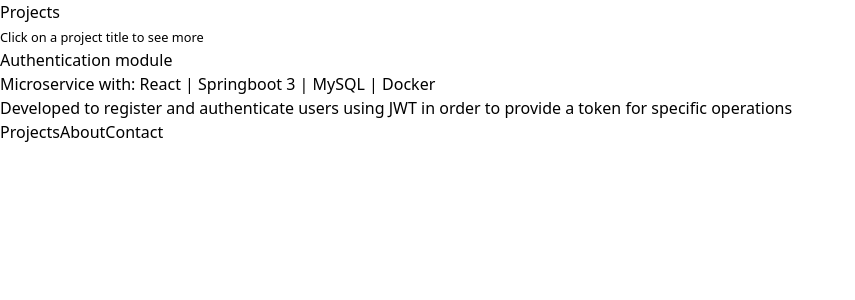
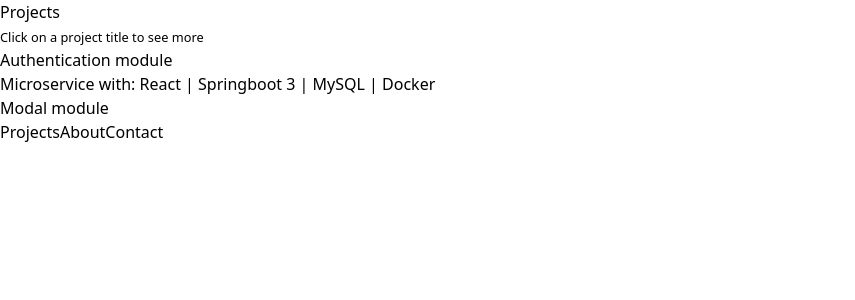
Before and after one commit to clementeaf/portfolio-react, a React (Vite) app: page /projects in a window 1280 px wide. Both pictures are taken after a click on the button "Authentication module". Shown: the top 300 px of the page, without its empty margins (0-855 px from the left). Built offline with nearby package versions, Linux system fonts and the light colour scheme.

Commit message:
Refactoriing projects

```diff
--- a/src/config.js
+++ b/src/config.js
@@ -1 +1,12 @@
-export const bottomMenu = ["About me", "Projects", "Contact"]
+export const bottomMenu = ['About me', 'Projects', 'Contact']
+
+export const projectDetails = [
+  {
+    name: 'Authentication module',
+    details: 'Microservice with: React | Springboot 3 | MySQL | Docker',
+  },
+  {
+    name: 'Modal module',
+    details: 'Microservice with: React | Springboot 3 | MySQL | Docker',
+  },
+]
--- a/src/pages/Projects.jsx
+++ b/src/pages/Projects.jsx
@@ -1,36 +1,51 @@
 import React, { useState } from 'react'
+import { projectDetails } from '../config'
 
 export default function Projects() {
-    const [openDetails, setOpenDetails] = useState(false)
+
   return (
     <div className="flex flex-col w-full text-justify gap-10 overflow-y-hidden">
-      <div className='flex flex-col gap-2'>
-      <p className="text-[30px] tracking-[15px]">Projects</p>
-      <small>Click on a project title to see more</small>
+      <div className="flex flex-col gap-2">
+        <p className="text-[30px] tracking-[15px]">Projects</p>
+        <small>Click on a project title to see more</small>
       </div>
       <div className="flex flex-col items-start justify-start over">
-        <div className="flex flex-col w-full items-start justify-start gap-4">
-          <button className="flex w-full text-[22px] border-b border-black/30 gap-4" type='button' onClick={() => setOpenDetails(!openDetails)}>Authentication module</button>
-          <div className={`${openDetails ? 'h-full' : 'h-0'} overflow-hidden ease-in-out duration-300`}>
-            {openDetails && <DetailProjectContent />}
-          </div>
-        </div>
+        {projectDetails.map(({name, details}, index) => (
+          <ProjectButton key={index} name={name} details={details} />
+        ))}
       </div>
     </div>
   )
 }
 
-function DetailProjectContent() {
+function ProjectButton({ name, details }) {
+  const [openDetails, setOpenDetails] = useState(false)
+
   return (
-    <div className='flex flex-col gap-4'>
-      <p className="text-[16px] font-light">
-        Microservice with: React | Springboot 3 | MySQL | Docker
-      </p>
-      <p className="text-[14px] font-light text-black/60">
-        Developed to register and authenticate users using JWT in order to
-        provide a token for specific operations
-      </p>
-      <div className='h-[30px] w-[35px] bg-gray-600' />
+    <div className="flex flex-col w-full items-start justify-start gap-4">
+      <button
+        className="flex w-full text-[22px] border-b border-black/30 gap-4"
+        type="button"
+        onClick={() => setOpenDetails(!openDetails)}
+      >
+        {name}
+      </button>
+      <div
+        className={`${
+          openDetails ? 'h-full' : 'h-0'
+        } overflow-hidden ease-in-out duration-300`}
+      >
+        {openDetails && <DetailProjectContent details={details} />}
+      </div>
     </div>
   )
 }
+
+function DetailProjectContent({ details }) {
+  return (
+    <div className="flex flex-col gap-4">
+      <p className="text-[16px] font-light">{details}</p>
+      <div className="h-[30px] w-[35px] bg-gray-600" />
+    </div>
+  )
+}
```
